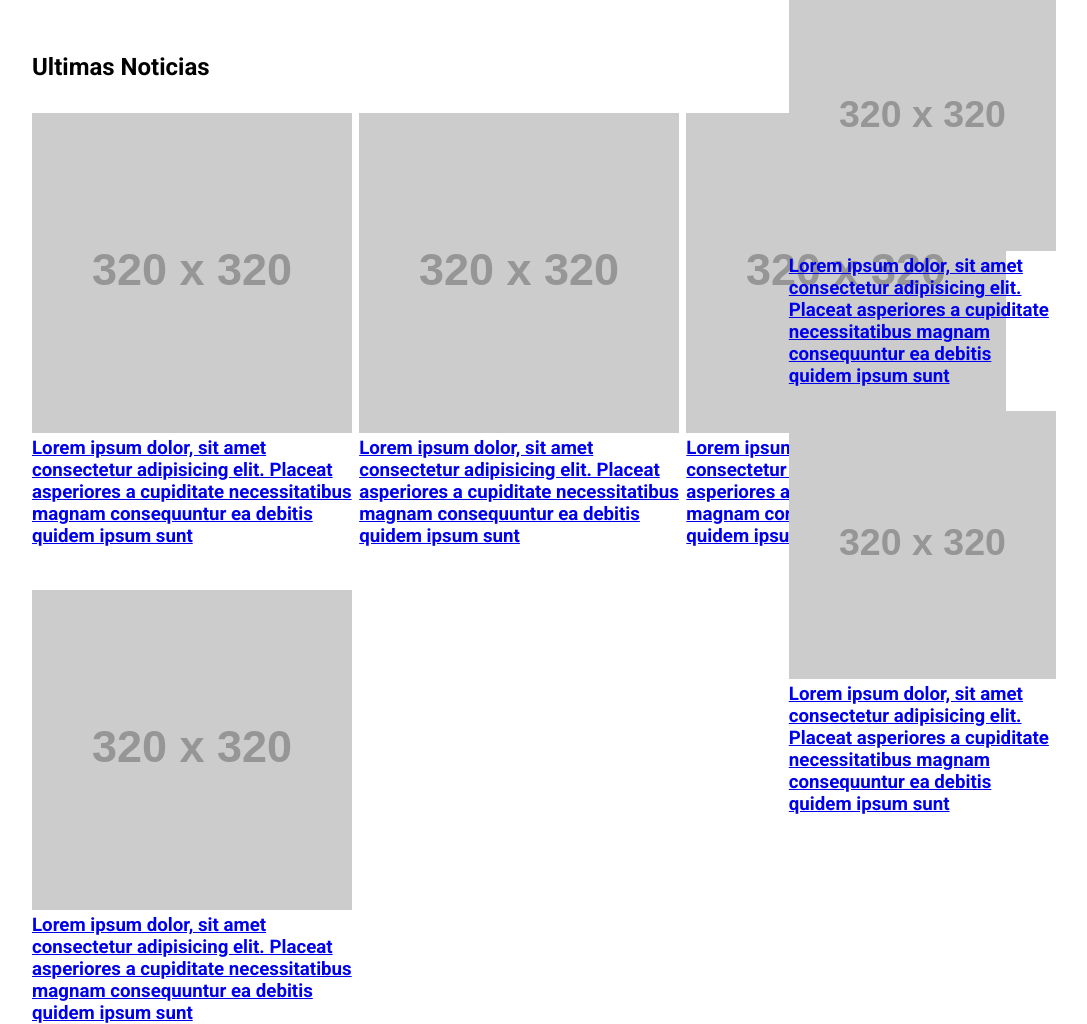
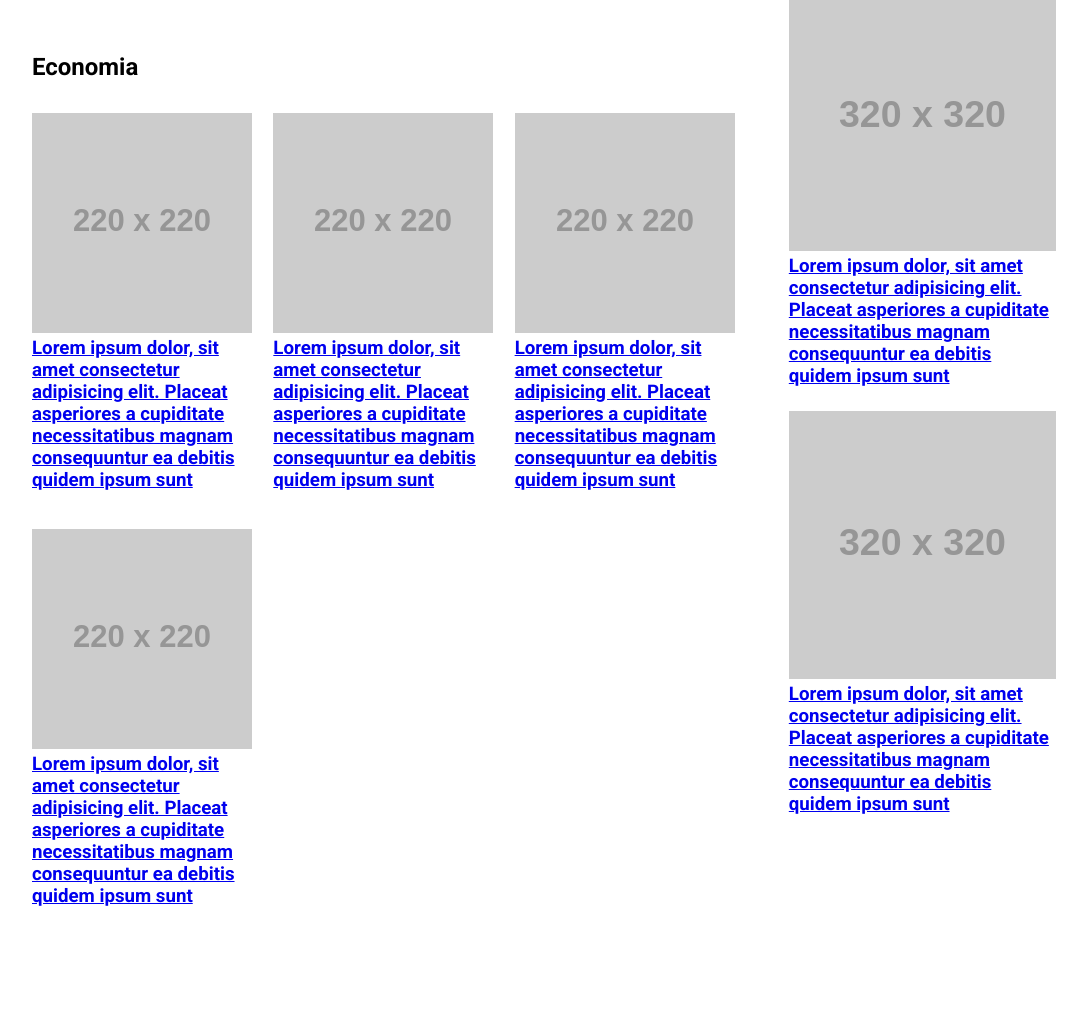
Before and after one commit to Monique-Duarte/Portal-de-Noticias-Grid, a plain HTML site: page index.html in a window 1280 px wide. Shown: the part 661-1685 px from the top of the page, without its empty margins (96-1183 px from the left). After the commit the page ends 1568 px from the top, so only its background shows below. Drawn offline with Linux system fonts and the light colour scheme; placeholder pictures from the web are drawn by us.

Commit message:
correcao

```diff
--- a/index.html
+++ b/index.html
@@ -61,42 +61,38 @@
                             </a>
                         </article>
                     </section>
-            <section>
-                <h2>Ultimas Noticias</h2>
+                    <section class=" container novidades">
+                        <h2>Economia</h2>
                         <div class="noticias">
                             <article class="noticias">
                                 <a href="#">
-                            <img src="https://via.placeholder.com/320x320"/>
+                                    <img src="https://via.placeholder.com/220x220"/>
                                     <h3>Lorem ipsum dolor, sit amet consectetur adipisicing elit. Placeat asperiores a cupiditate necessitatibus magnam consequuntur ea debitis quidem ipsum sunt</h3>
                                 </a>
                             </article>
-
                             <article class="noticias">
                                 <a href="#">
-                            <img src="https://via.placeholder.com/320x320"/>
+                                    <img src="https://via.placeholder.com/220x220"/>
                                     <h3>Lorem ipsum dolor, sit amet consectetur adipisicing elit. Placeat asperiores a cupiditate necessitatibus magnam consequuntur ea debitis quidem ipsum sunt</h3>
                                 </a>
                             </article>
-
                             <article class="noticias">
                                 <a href="#">
-                            <img src="https://via.placeholder.com/320x320"/>
+                                    <img src="https://via.placeholder.com/220x220"/>
                                     <h3>Lorem ipsum dolor, sit amet consectetur adipisicing elit. Placeat asperiores a cupiditate necessitatibus magnam consequuntur ea debitis quidem ipsum sunt</h3>
                                 </a>
                             </article>
-
                             <article class="noticias">
                                 <a href="#">
-                            <img src="https://via.placeholder.com/320x320"/>
+                                    <img src="https://via.placeholder.com/220x220"/>
                                     <h3>Lorem ipsum dolor, sit amet consectetur adipisicing elit. Placeat asperiores a cupiditate necessitatibus magnam consequuntur ea debitis quidem ipsum sunt</h3>
                                 </a>
                             </article>
                         </div>
                     </section>
                 </main>
-
             <aside>
-            <section class="novidades">
+                <section class="container novidades">
                     <h2>Novidades</h2>
                         <article class="noticia">
                             <a href="#">
@@ -104,14 +100,12 @@
                                 <h3>Lorem ipsum dolor, sit amet consectetur adipisicing elit. Placeat asperiores a cupiditate necessitatibus magnam consequuntur ea debitis quidem ipsum sunt</h3>
                             </a>
                         </article>
-
                         <article class="noticia">
                             <a href="#">
                                 <img src="https://via.placeholder.com/320x320"/>
                                 <h3>Lorem ipsum dolor, sit amet consectetur adipisicing elit. Placeat asperiores a cupiditate necessitatibus magnam consequuntur ea debitis quidem ipsum sunt</h3>
                             </a>
                         </article>
-
                         <article class="noticia">
                             <a href="#">
                                 <img src="https://via.placeholder.com/320x320"/>
```
Also changed, not shown: main.css (line endings or trailing spaces). Lines whose indentation alone changed are shown as unchanged.
